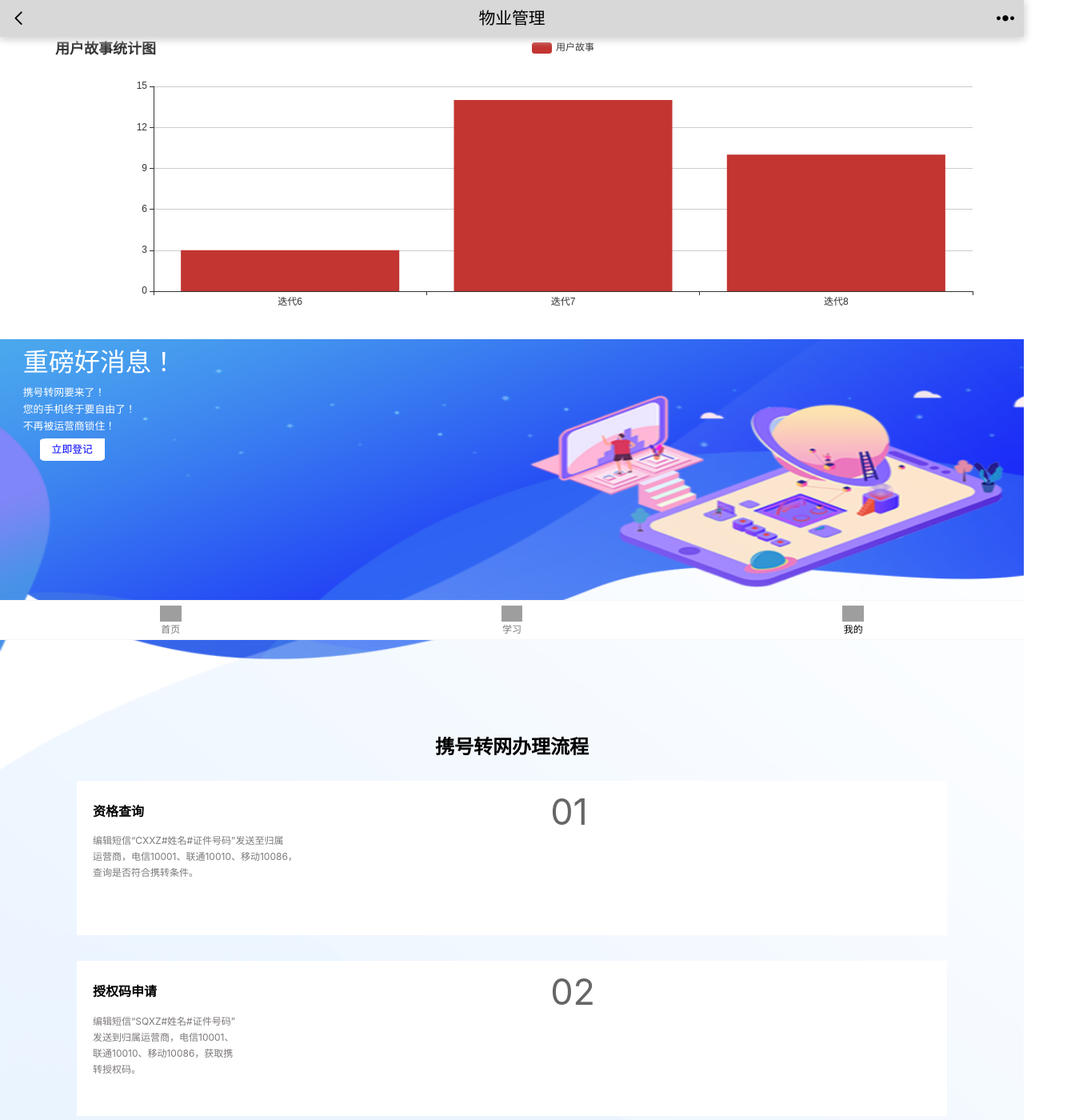
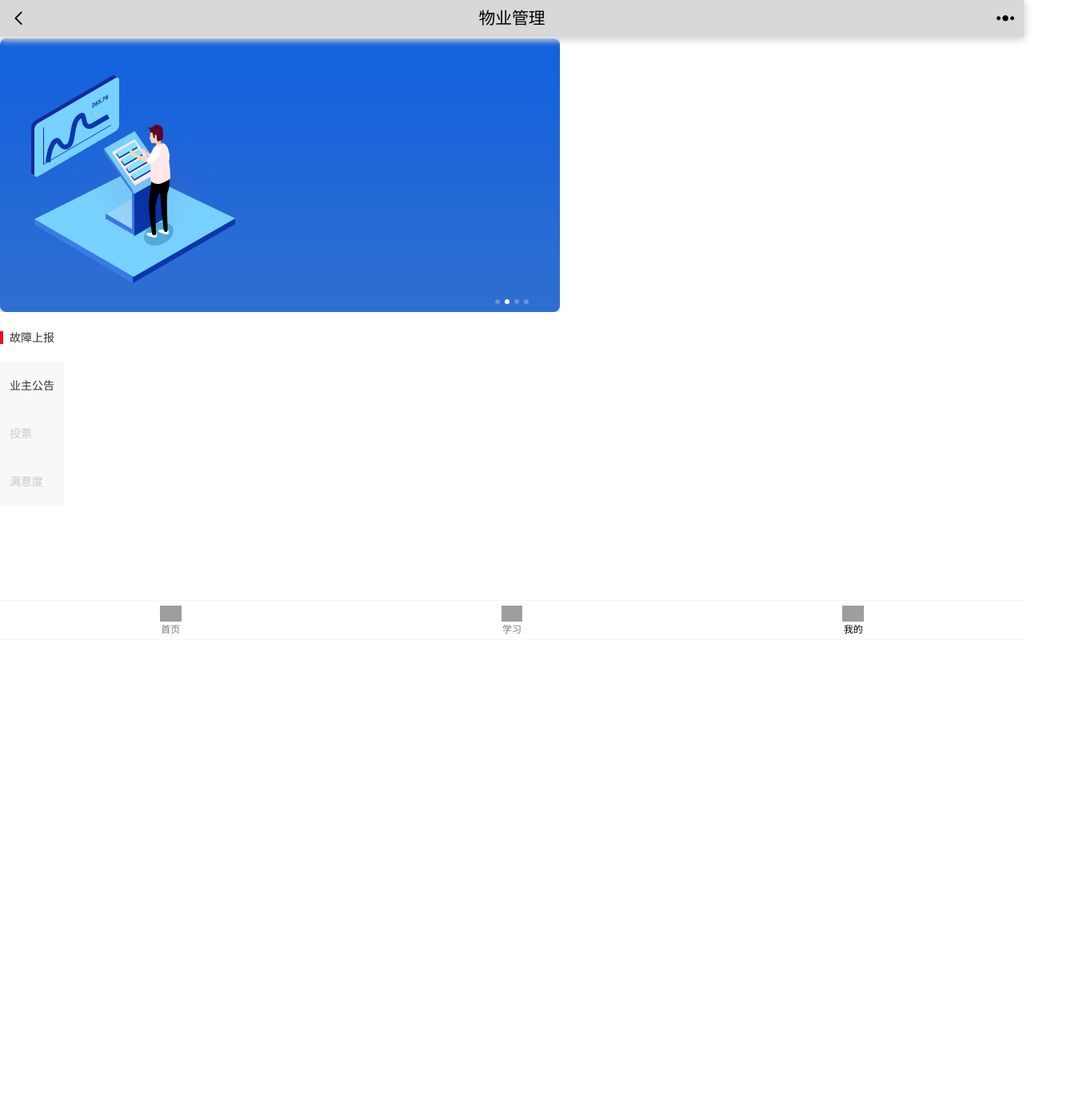
Before and after one commit to yangwanghuihuang/ManagementApp, a Vue app: page /predealapp/workflow in a window 1280 px wide. Shown: the top 1400 px of the page at 80% size, 1344 px wide, since content can reach past the window. After the commit the page ends 801 px from the top, so only its background shows below. Built offline with nearby package versions, Linux system fonts and the light colour scheme; sample sign-in values are in the browser's storage; grey boxes are pictures that could not be loaded.

Commit message:
轮播图问题

```diff
--- a/config/index.js
+++ b/config/index.js
@@ -1,5 +1,5 @@
 // see http://vuejs-templates.github.io/webpack for documentation.
-var path = require('path')
+var path = require('path') //Node.js核心模块
 
 module.exports = {
   build: {
--- a/src/components/detailheader/DetailHeader.vue
+++ b/src/components/detailheader/DetailHeader.vue
@@ -38,7 +38,7 @@
           }else if(this.$route.path === '/predealapp/policy'){
              this.nickname =  "携号转网政策"
           }else if(this.$route.path === '/predealapp/problem'){
-             this.nickname =  "问题反馈"
+             this.nickname =  "故障上报"
           }else{
              this.nickname =  "个人信息"
           }
--- a/src/main.js
+++ b/src/main.js
@@ -9,6 +9,9 @@ import Vant from 'vant';
 import 'vant/lib/index.css';
  import { Dialog } from 'vant';
  import './assets/iconfont/iconfont.css';
+ import { Lazyload } from 'vant';
+
+Vue.use(Lazyload);
  /* 外面框架结构 */
  require('./assets/conf/moke/index.js');
  // 引入 ECharts 主模块
@@ -18,6 +21,9 @@ require('echarts/lib/chart/bar');
 // 全局注册
 Vue.use(Dialog);
 Vue.use(Vant);
+Vue.use(Lazyload, {
+	lazyComponent: true
+  });
 Vue.use(HttpPlugin);
 new Vue({
 	router:VueRouter,
--- a/src/pages/home/noticeDetail.vue
+++ b/src/pages/home/noticeDetail.vue
@@ -1,3 +1,53 @@
 <template>
-    <div>123456789</div>
+    <div class="notice_detail">
+        <div class="detail_top">
+            <van-notice-bar :text="text" left-icon="volume-o"/>
+        </div>
+        <div class="detail_title">123456
+            <!-- {{notice.title}} -->
+        </div>
+        <div class="detail_content">
+            popopopddsfghjhtjklktryuhkjlkyukhlktry<br>tjhkj,.rhjhj,etygjkhjtygjkh
+            <!-- {{notice.content}} -->
+        </div>
+    </div>
 </template>
+<script>
+export default{
+   data() {
+    return {
+        text:'inubfuy'
+    }
+  },
+computed: {
+
+},
+}
+
+</script>
+<style lang="less" scoped>
+   .notice_detail{
+       width: 100%;
+       height: 100%;
+      background-image: url(../../../static/images/bg_workflow.png);
+      background-repeat : no-repeat;
+      background-size: 100% 100%;
+       .detail_title{
+           width: 100%;
+           height: 20%;
+           margin-bottom: 1rem;
+           font-size: 25px;
+           font-weight: 700;
+           text-align: center;
+           padding-top: 4rem;
+        }
+       .detail_content{
+           padding-left: 1rem;
+           padding-right: 1rem;
+           text-indent: 2rem;
+           font-size: 1rem;
+           height: 2rem;
+           line-height: 2rem;
+        }
+   }
+</style>
--- a/src/pages/question/Problem.vue
+++ b/src/pages/question/Problem.vue
@@ -27,6 +27,20 @@
                <van-button class="picture" icon="photograph" type="info"></van-button>
             </van-uploader>
         </div>
+          <div class="problemTime">
+            <van-cell is-link @click="showPopup">请选择上传时间：</van-cell>
+            <van-popup v-model="show">
+              <van-datetime-picker
+                v-model="currentDate"
+                type="date"
+                :min-date="minDate"
+                :max-date="maxDate"
+                @confirm="zhanshi()"
+              />
+
+            </van-popup>
+             <van-field v-model="dateTime" placeholder="请输入用户名" />
+        </div>
         <div class="problemBtn">
               <van-button  class="btn_next" plain hairline type="primary" size="large" @click="btn_next()">提交</van-button>
         </div>
@@ -37,16 +51,30 @@ export default {
      data() {
     return {
       option1: [
-        { text: '全部商品', value: 0 },
-        { text: '新款商品', value: 1 },
-        { text: '活动商品', value: 2 }
+        { text: '故障类型', value: 0 },
+        { text: '类型一', value: 1 },
+        { text: '类型二', value: 2 }
       ],
+      minDate: new Date(2020, 0, 1),
+      maxDate: new Date(2025, 10, 1),
+      currentDate: new Date(),
+      dateTime:'',
+        show: false,
        fileList: [
         // { url: 'https://img.yzcdn.cn/vant/leaf.jpg' },
         // // Uploader 根据文件后缀来判断是否为图片文件
         // // 如果图片 URL 中不包含类型信息，可以添加 isImage 标记来声明
         // { url: 'https://cloud-image', isImage: true }
       ]
+    }
+  },
+  methods:{
+     showPopup() {
+      this.show = true;
+    },
+    zhanshi(){
+     console.dir(this.currentDate)
+     this.show = false
     }
   }
 }
--- a/src/pages/workflow/Workflow.vue
+++ b/src/pages/workflow/Workflow.vue
@@ -1,54 +1,27 @@
 <template>
   <div class="www">
     <!-- <div class="echar"> -->
-        <div id="main" :option="option" style="width: 100%;height:50%;left:5%"></div>
+        <!-- <div id="main" :option="option" style="width: 100%;height:50%;left:5%"></div> -->
     <!-- </div> -->
+         <div class="swipPic">
+           <van-swipe :autoplay="3000" indicator-color="white">
+           <van-swipe-item v-for="(image, index) in images" :key="index">
+            <img v-lazy="image" />
+          </van-swipe-item>
+          </van-swipe>
+         </div>
+         <div class="SiderBar">
 
-    <div class="workflowBg">
-        <div class="workflow-top">
-            <div class="workflow-top-text">
-                <div class="top">重磅好消息！</div>
-                    <div>携号转网要来了！</div>
-                <div>您的手机终于要自由了！</div>
-                <div>不再被运营商锁住！</div>
-            </div>
-        <van-button class="button" type="primary" @click="skip2intent()">立即登记</van-button>
-        </div>
-        <div class="workflow-header">
-            <div class="headerText">携号转网办理流程</div>
-        </div>
-        <div class="workflow-content">
-            <div class="workflow-content-step1">
-                <div class="title1">
-                    <span class="title">资格查询</span>
-                    <div class="text01">01</div>
-
-                </div>
-
-                <p>编辑短信“CXXZ#姓名#证件号码”发送至归属<br>运营商，电信10001、联通10010、移动10086，<br>查询是否符合携转条件。</p>
-            </div>
-            <div class="workflow-content-step2">
-                <div class="title1">
-                    <span class="title">授权码申请</span>
-                <div class="text01">02</div>
-
-                </div>
-                <p>编辑短信“SQXZ#姓名#证件号码”<br>发送到归属运营商，电信10001、<br>联通10010、移动10086，获取携<br>转授权码。</p>
-            </div>
-            <div class="workflow-content-step3">
-                <div class="title1">
-                    <span class="title">营业厅办理</span>
-                <div class="text01">03</div>
-
-                </div>
-                <p>带上身份证和授权码到要转入的<br>运营商营业厅办理（授权码有效<br>时间1小时）</p>
-
-            </div>
-
-        </div>
-    </div>
+         <van-sidebar v-model="activeKey"  @change="onChange">
+            <van-sidebar-item title="故障上报" />
+            <van-sidebar-item title="业主公告"  />
+            <van-sidebar-item title="投票" disabled/>
+            <van-sidebar-item title="满意度" disabled/>
+         </van-sidebar>
+          </div>
     <tabbar></tabbar>
   </div>
+
 </template>
 <script>
   import tabbar from "../../components/tobbar.vue";  //引用组件的地址
@@ -56,29 +29,39 @@
 export default {
   data(){
     return{
-      option: {
-            title: {
-                text: '用户故事统计图'
-            },
-            tooltip: {},
-            legend: {
-                data:['用户故事']
-            },
-            xAxis: {
-                data: ["迭代6","迭代7","迭代8"]
-            },
-            yAxis: {},
-            series: [{
-                name: '用户故事',
-                type: 'bar',
-                data: [3, 14, 10]
-            }]
-        },
+       images: [
+        '/static/images/app_index1.png',
+        '/static/images/app_index2.png',
+         '/static/images/app_index1.png',
+        '/static/images/app_index2.png',
+
+        // 'https://img.yzcdn.cn/vant/apple-1.jpg',
+        // 'https://img.yzcdn.cn/vant/apple-2.jpg'
+      ],
+      // option: {
+      //       title: {
+      //           text: '用户故事统计图'
+      //       },
+      //       tooltip: {},
+      //       legend: {
+      //           data:['用户故事']
+      //       },
+      //       xAxis: {
+      //           data: ["迭代6","迭代7","迭代8"]
+      //       },
+      //       yAxis: {},
+      //       series: [{
+      //           name: '用户故事',
+      //           type: 'bar',
+      //           data: [3, 14, 10]
+      //       }]
+      //   },
+        activeKey:0,
     }
   },
     mounted(){
-       const echart=echarts.init(document.getElementById('main'));
-       echart.setOption(this.option);
+      //  const echart=echarts.init(document.getElementById('main'));
+      //  echart.setOption(this.option);
       //  window.onresize = function(){
       //   echart.resize();
       //   }
@@ -88,9 +71,31 @@ export default {
     'tabbar': tabbar
   },
     methods:{
-          skip2intent(){
+      skip2intent(){
         this.$router.push({ path: "intent"});
       },
+       onChange(index) {
+        if(index == 0){
+           this.$router.push({
+             path:"problem"
+           })
+        }
+        if(index == 1){
+           this.$router.push({
+             path:"home"
+           })
+        }
+        if(index == 2){
+           this.$router.push({
+             path:"intent"
+           })
+        }
+        if(index == 3){
+           this.$router.push({
+             path:"intent"
+           })
+        }
+      }
     }
 }
 </script>
--- /dev/null
+++ b/src/pages/workflow/detail_side.vue
@@ -0,0 +1,24 @@
+<template>
+    <div>
+        上传故障信息：<br>
+       {{fault_content}}
+        {{faultUrl}}
+         {{start_time}}
+          {{end_time}}
+    </div>
+</template>
+<script>
+export default {
+    data() {
+        return {
+            fault_content:'123',
+            faultUrl:'456',
+            start_time:'2020-01-21',
+            end_time:'2020-10-10'
+        }
+    },
+}
+</script>
+<style lang="less" scoped>
+
+</style>
--- a/src/router/routes.js
+++ b/src/router/routes.js
@@ -11,6 +11,7 @@ import Personal from 'pages/policy/personal'
 import UpdateSuccess from 'pages/updateSuccess/UpdateSuccess'
 import CancelSuccess from 'pages/cancel/CancelSuccess'
 import Problem from 'pages/question/Problem'
+import DetailSide from 'pages/workflow/detail_side'
 import NoticeDetail from 'pages/home/noticeDetail'
 import App from '../App'
 
@@ -57,6 +58,11 @@ const routes = [
         path: 'workflow',
         name: 'workflow',
         component:Workflow
+      },
+      {
+        path: 'detailSide',
+        name: 'detailSide',
+        component:DetailSide
       },{
         path: 'personal',
         name: 'personal',
```
Also changed, not shown: 3 other files (tests, documents, lock files or other folders).
